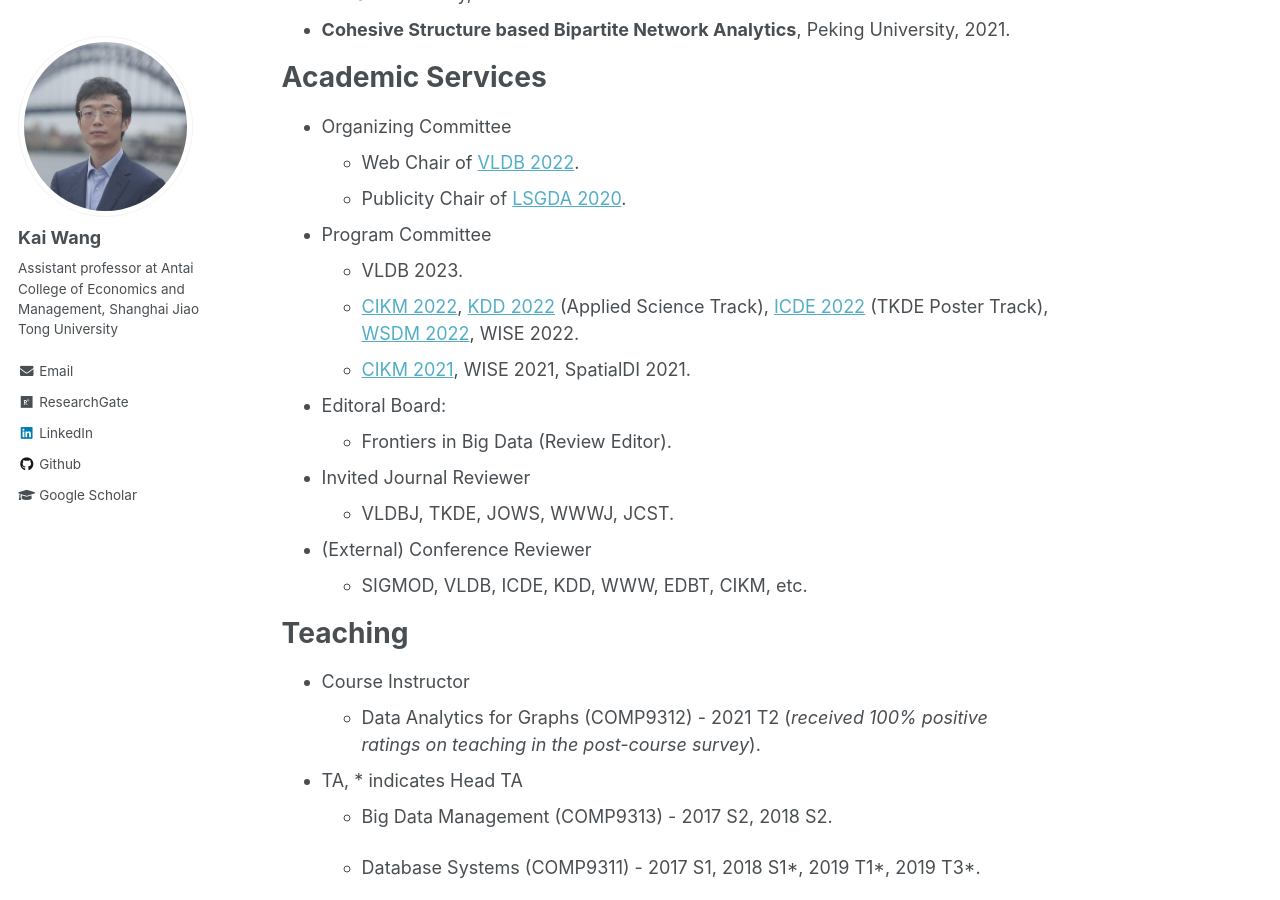
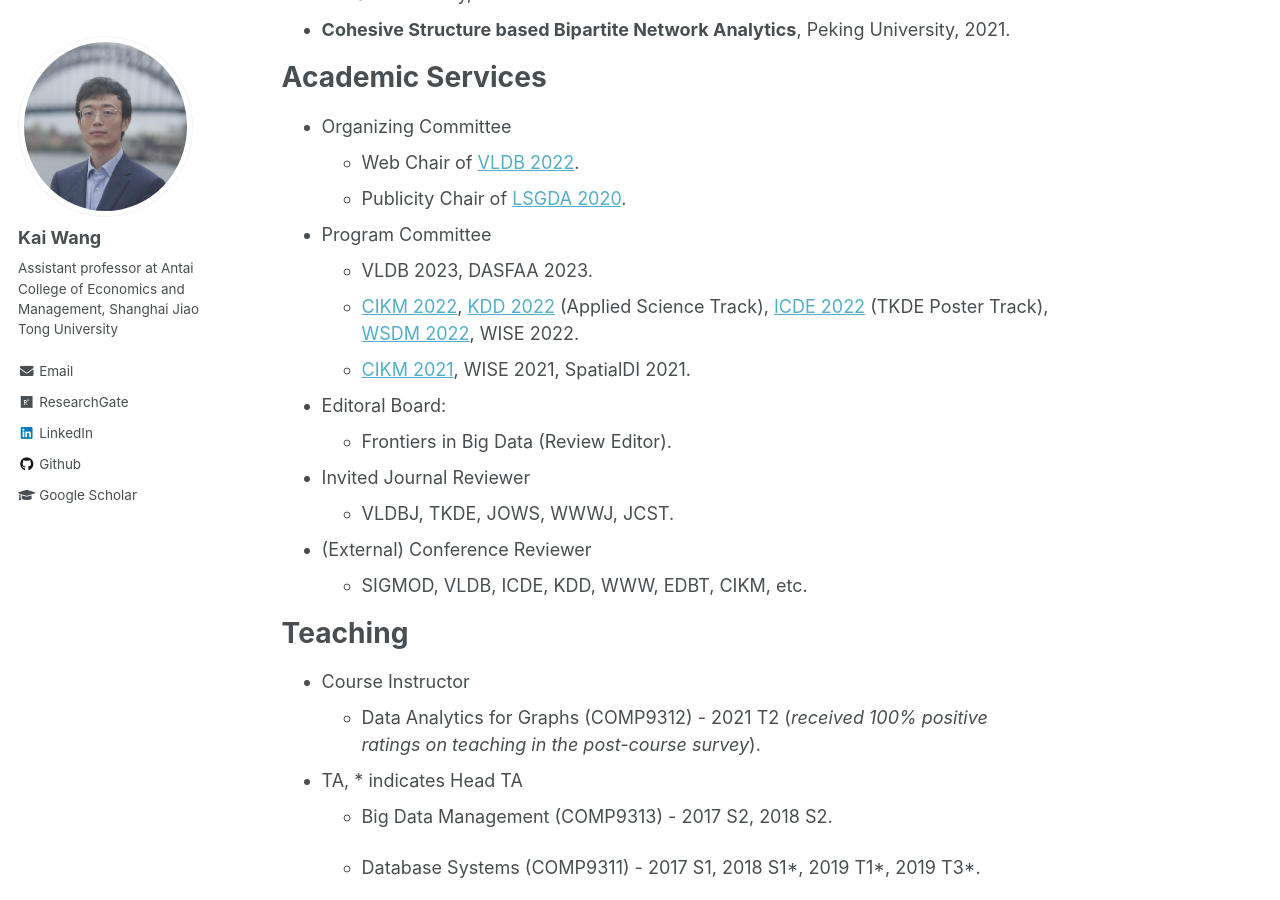
Before and after one commit to cs-kaiwang/cs-kaiwang.github.io, a Jekyll site: the page built from _pages/about.md, in a window 1280 px wide and 900 px high, scrolled down 3315 px. Built offline with Jekyll 4.4.1, drawn with Linux system fonts in a browser that asks for light colours.

Commit message:
Update about.md

```diff
--- a/_pages/about.md
+++ b/_pages/about.md
@@ -61,7 +61,7 @@ Academic Services
   - Publicity Chair of [LSGDA 2020](https://www.google.com/url?q=https%3A%2F%2Flsgda.github.io%2F2020%2F&sa=D&sntz=1&usg=AFQjCNFYfkgg9wBrWW8wUaG8GCGXJz3z_A).
 
 - Program Committee
-  - VLDB 2023.
+  - VLDB 2023, DASFAA 2023.
   - [CIKM 2022](https://www.cikm2022.org/), [KDD 2022](https://kdd.org/kdd2022/) (Applied Science Track), [ICDE 2022](https://icde2022.ieeecomputer.my/) (TKDE Poster Track), [WSDM 2022](https://www.wsdm-conference.org/2022/), WISE 2022.
   - [CIKM 2021](https://www.cikm2021.org/), WISE 2021, SpatialDI 2021.
 
```
